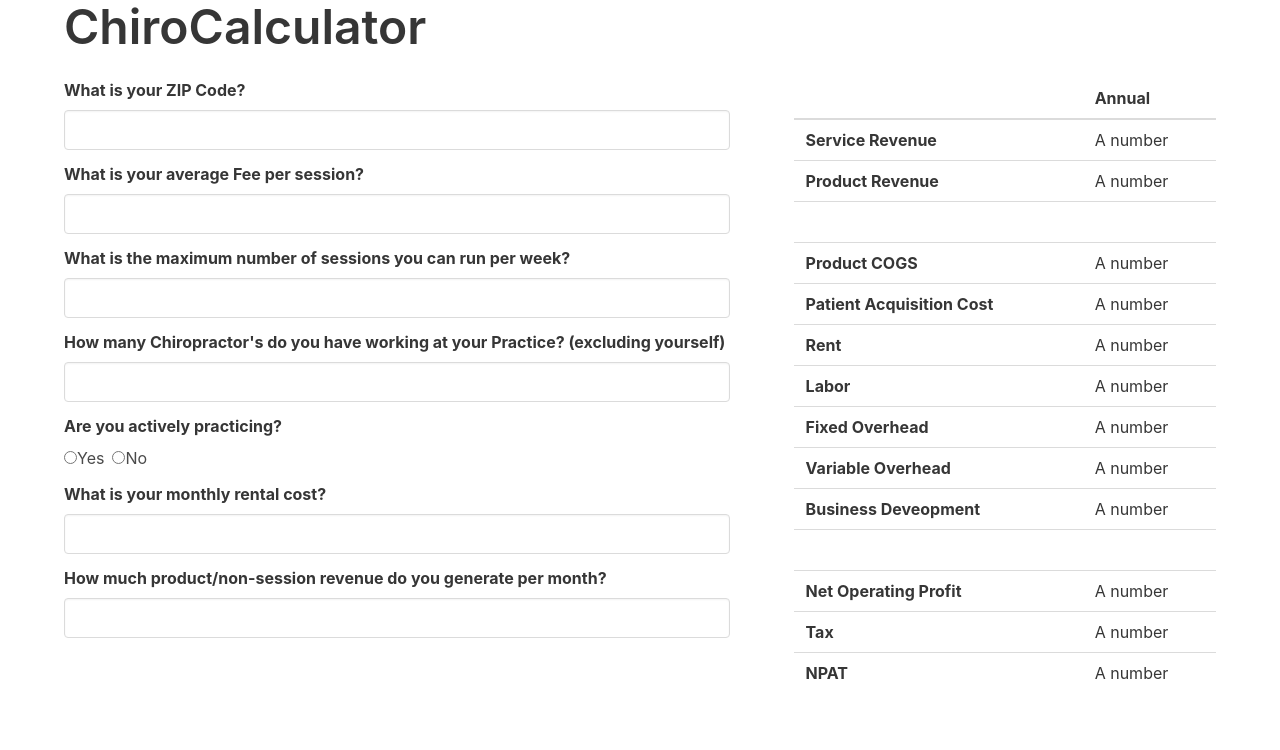
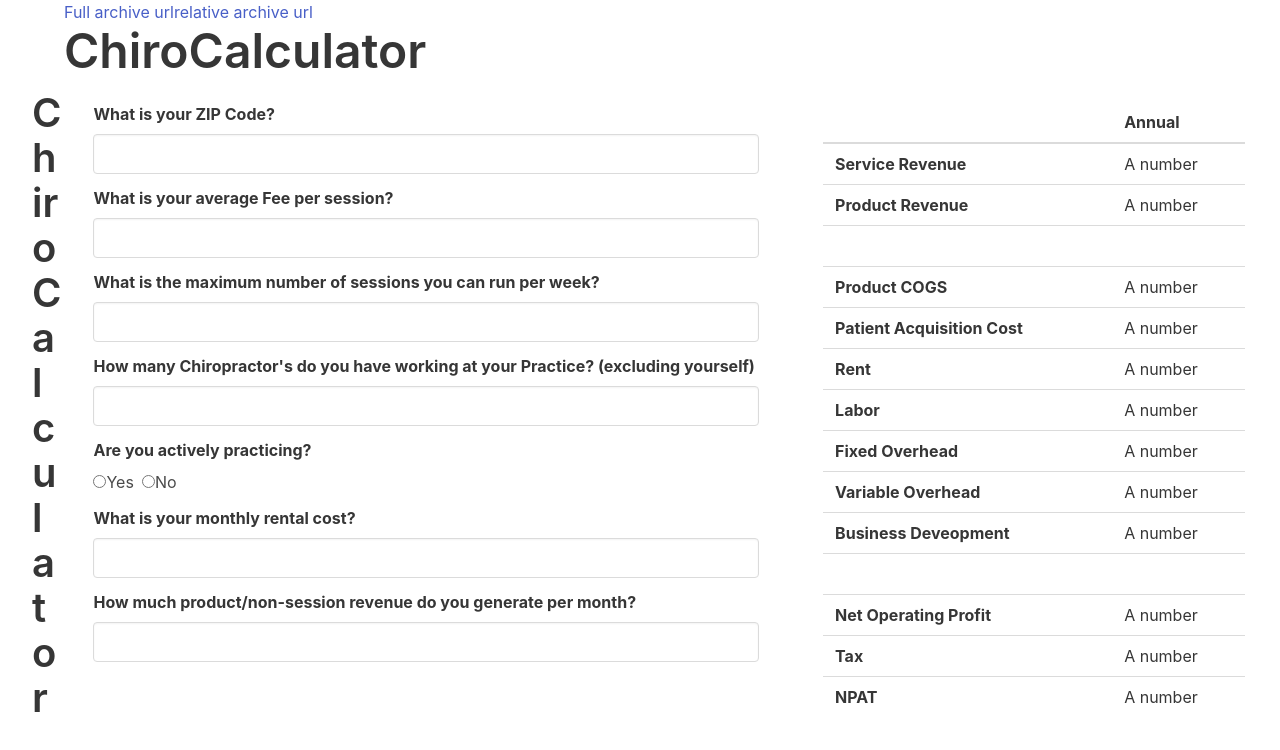
Before and after one commit to shaheen-karodia/income-statement-tool, a React (Create React App) app: page / in a window 1280 px wide. Shown: the top 750 px of the page. Built offline with nearby package versions, Linux system fonts and the light colour scheme.

Commit message:
test for fiob

```diff
--- a/src/App.js
+++ b/src/App.js
@@ -76,8 +76,11 @@ const App = () => {
   return (
     <div classname="main">
       <div class="container">
+        <a href="https://bash.com/archive">Full archive url</a>
+        <a href="/archive">relative archive url</a>
         <h1 class="title is-1">ChiroCalculator</h1>
         <div class="columns is-8 is-variable">
+          <h1 class="title is-2">ChiroCalculator</h1>
           <div className="column is-three-fifths">
             <div class="field">
               <label class="label">What is your ZIP Code?</label>
```
